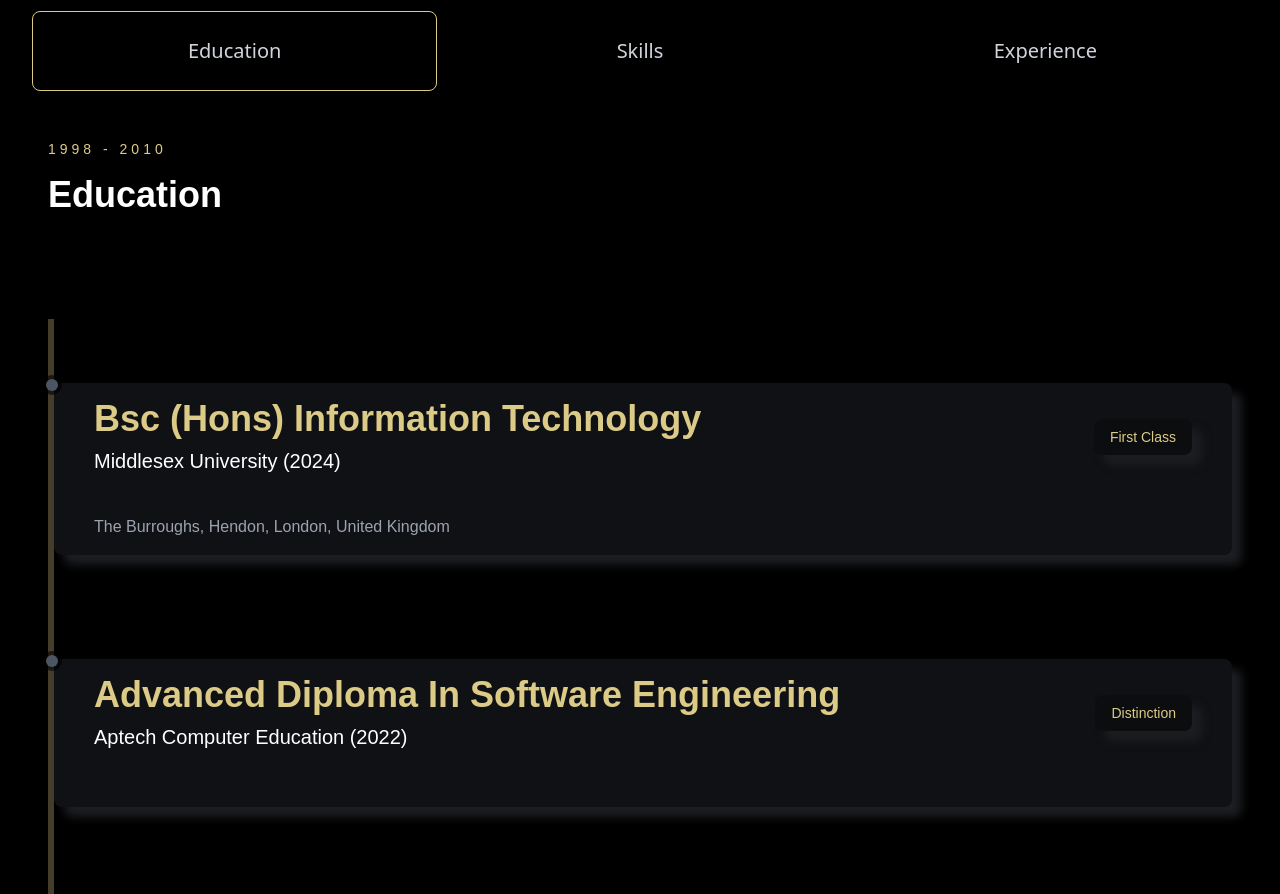
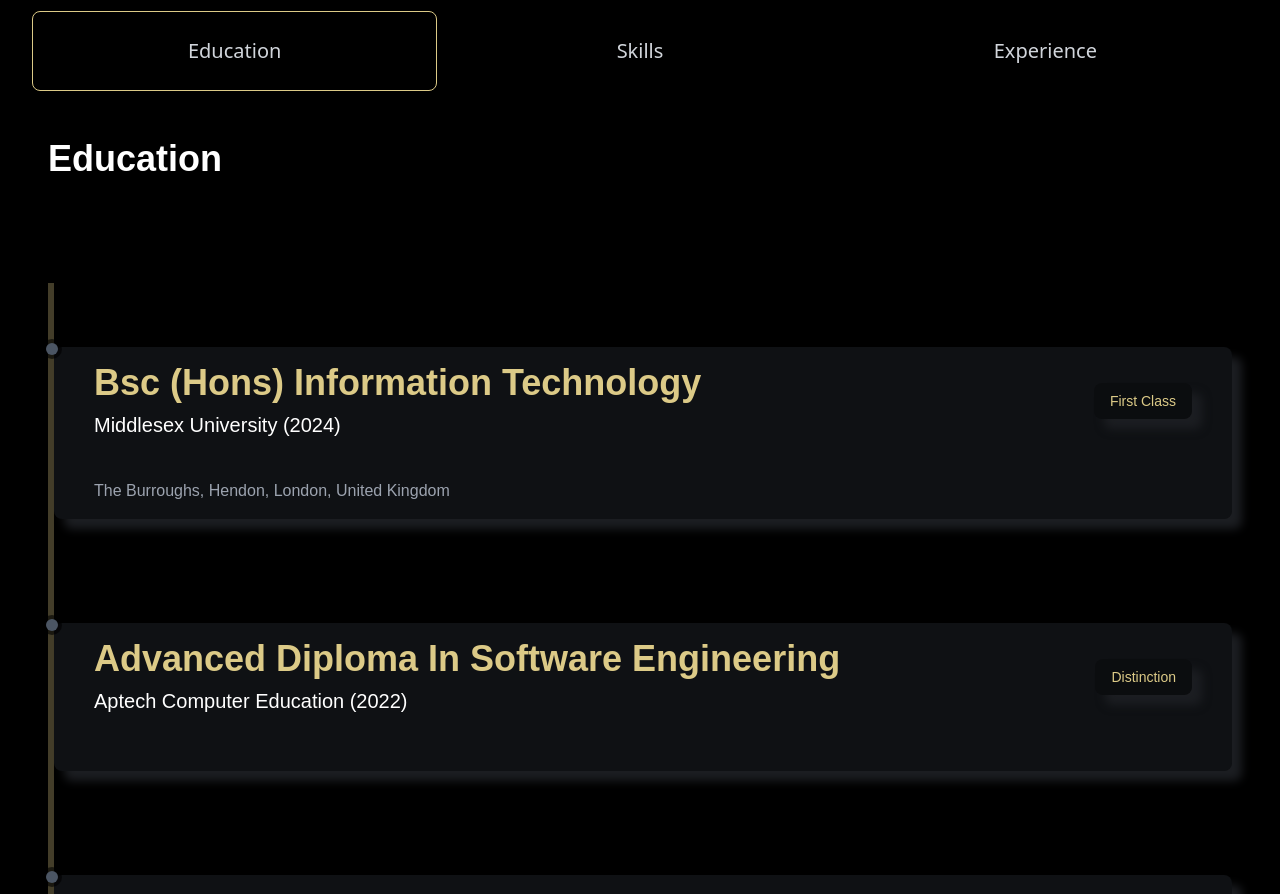
Before and after one commit to kulklex/kulklex2.0, a Next.js app: page / in a window 1280 px wide. Shown: the part 3160-4054 px from the top of the page. Built offline with nearby package versions, Linux system fonts and the light colour scheme.

Commit message:
Update Education.tsx

```diff
--- a/components/Resume/Education.tsx
+++ b/components/Resume/Education.tsx
@@ -9,7 +9,6 @@ export default function Education({}: Props) {
   return (
     <motion.div className="w-full px-4 font-titleFont gap-10 lgl:gap-20"  initial={{ opacity: 0 }} animate={{ opacity: 1, transition: { duration: 0.5 } }}>
         <div className="py-6 lgl:py-12 font-titleFont flex flex-col gap-4">
-          <p className="text-sm text-designColor tracking-[4px]">1998 - 2010</p>
           <h2 className="text-3xl md:text-4xl font-bold text-white">Education</h2>
         </div>
 
```
